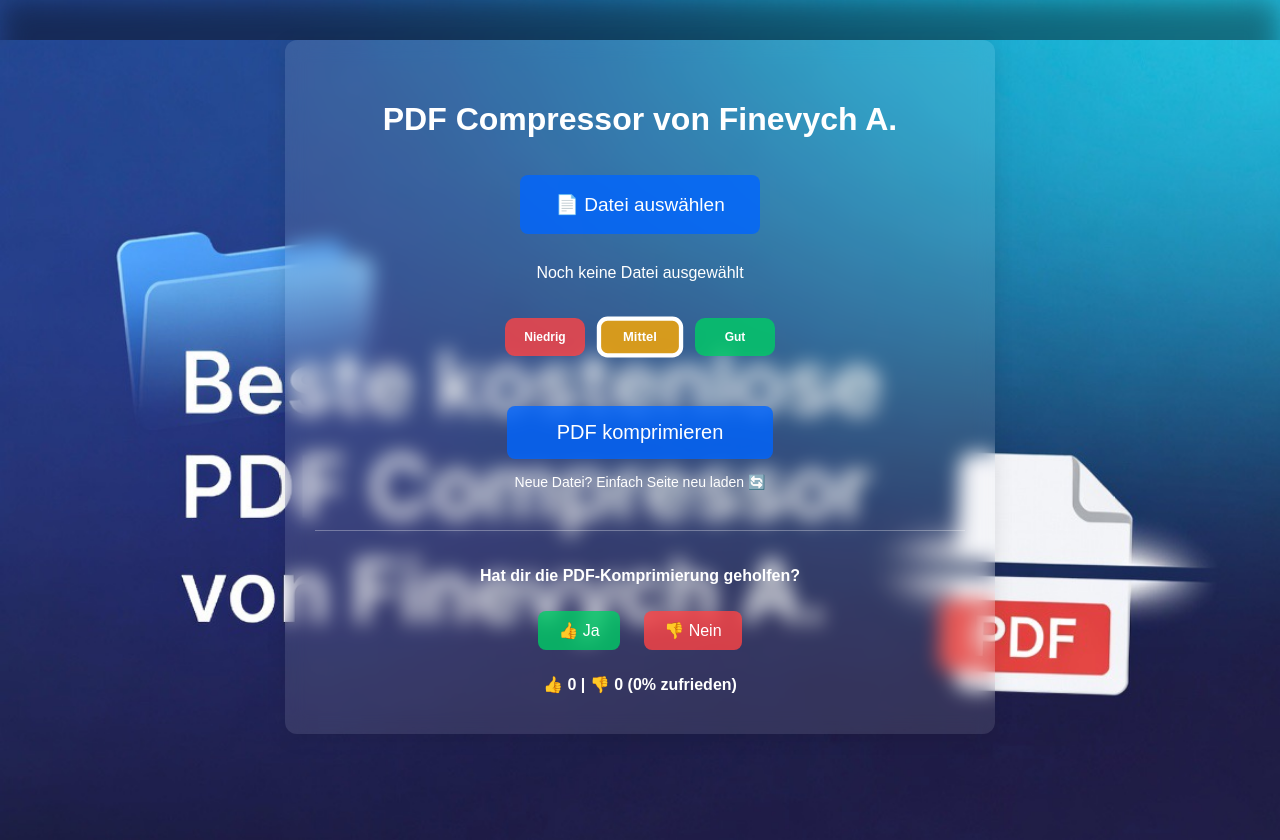
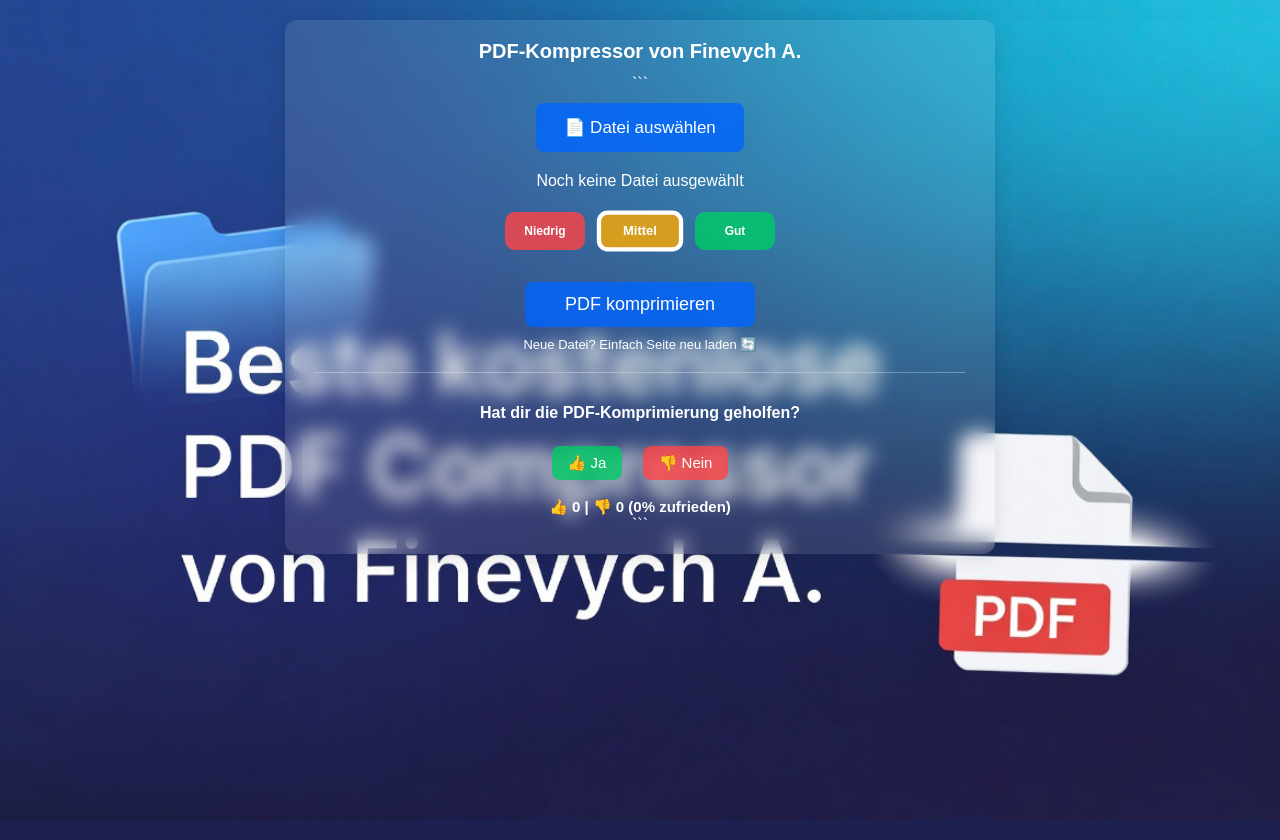
Before and after one commit to fin325/pdf-compressor-web, a Flask app: page / in a window 1280 px wide. Run offline with Flask 3, Linux system fonts and the light colour scheme; data that the repository does not hold is empty; some libraries are stand-ins or nearby versions.

Commit message:
index.html aktualisieren

````diff
--- a/templates/index.html
+++ b/templates/index.html
@@ -1,4 +1,5 @@
 <!DOCTYPE html>
+
 <html lang="de">
 <head>
 <meta charset="UTF-8">
@@ -17,7 +18,7 @@
         position: relative;
     }
 
-    /* overlay для blur (чтобы фон был виден сквозь контейнер) */
+```
 body::before {
     content: "";
     position: fixed;
@@ -30,35 +31,41 @@
 /* ===== Передний стеклянный контейнер ===== */
 .container {
     max-width: 650px;
-        margin: 40px auto;
-        background: rgba(255,255,255,0.1); /* почти прозрачный */
-        padding: 40px 30px;
+    margin: 20px auto;           /* было 40px — уменьшен отступ сверху */
+    background: rgba(255,255,255,0.1);
+    padding: 20px 30px;          /* было 40px 30px — уменьшен padding */
     border-radius: 12px;
     box-shadow: 0 4px 20px rgba(0,0,0,0.1);
     backdrop-filter: blur(10px);
-        color: white; /* текст белый */
+    color: white;
 }
 
-    h1 { color: white; }
+/* ===== Заголовок — меньше шрифт ===== */
+h1 {
+    color: white;
+    font-size: 20px;             /* было ~32px по умолчанию */
+    margin: 0 0 12px 0;          /* уменьшен отступ снизу */
+    font-weight: bold;
+}
 
 input[type="file"] { display: none; }
 
 .custom-file-upload {
     display: inline-block;
-        padding: 18px 35px;
-        font-size: 19px;
+    padding: 14px 28px;          /* было 18px 35px */
+    font-size: 17px;             /* было 19px */
     background-color: rgba(0,102,255,0.8);
     color: white;
     border-radius: 8px;
     cursor: pointer;
-        margin: 15px 0;
+    margin: 10px 0;              /* было 15px */
     transition: background 0.3s;
 }
 .custom-file-upload:hover { background-color: rgba(0,82,204,0.8); }
 
-    #file-name { margin: 15px 0 30px 0; font-size: 16px; min-height: 24px; color: white; }
+#file-name { margin: 10px 0 20px 0; font-size: 16px; min-height: 20px; color: white; } /* было 15px 0 30px, min-height 24px */
 
-    .quality-buttons { display: flex; justify-content: center; gap: 15px; flex-wrap: wrap; margin: 30px 0; }
+.quality-buttons { display: flex; justify-content: center; gap: 15px; flex-wrap: wrap; margin: 20px 0; } /* было 30px */
 .quality-btn { padding: 8px 16px; font-size: 12px; border: none; border-radius: 10px; cursor: pointer; font-weight: bold; min-width: 80px; transition: transform 0.2s; }
 .low { background-color: rgba(255,68,68,0.8); color: white; }
 .medium { background-color: rgba(255,170,0,0.8); color: white; }
@@ -66,33 +73,33 @@
 .quality-btn.active { border: 4px solid white; transform: scale(1.08); }
 
 button[type="submit"] {
-        padding: 15px 50px;
-        font-size: 20px;
+    padding: 12px 40px;          /* было 15px 50px */
+    font-size: 18px;             /* было 20px */
     background-color: rgba(0,102,255,0.8);
     color: white;
     border: none;
     border-radius: 8px;
     cursor: pointer;
-        margin-top: 20px;
+    margin-top: 12px;            /* было 20px */
     transition: background 0.3s, transform 0.2s;
 }
 button[type="submit"]:hover { background-color: rgba(0,82,204,0.8); transform: scale(1.02); }
 
 .loading {
     display: none;
-        margin: 25px auto;
-        padding: 15px 30px;
+    margin: 15px auto;           /* было 25px */
+    padding: 12px 24px;          /* было 15px 30px */
     background-color: rgba(255,255,255,0.2);
     border-radius: 8px;
-        font-size: 18px;
+    font-size: 16px;             /* было 18px */
     color: white;
 }
 
-    .feedback { margin-top: 40px; padding-top: 20px; border-top: 1px solid rgba(255,255,255,0.3); }
+.feedback { margin-top: 20px; padding-top: 15px; border-top: 1px solid rgba(255,255,255,0.3); } /* было 40px, 20px */
 .feedback button {
-        padding: 10px 20px;
-        font-size: 16px;
-        margin: 10px;
+    padding: 8px 16px;           /* было 10px 20px */
+    font-size: 15px;             /* было 16px */
+    margin: 8px;                 /* было 10px */
     border: none;
     border-radius: 8px;
     cursor: pointer;
@@ -101,17 +108,20 @@
 .like-btn { background-color: rgba(0,204,102,0.8); color: white; }
 .dislike-btn { background-color: rgba(255,68,68,0.8); color: white; }
 
-    #feedback-result { margin-top: 15px; font-size: 16px; color: white; font-weight: bold; }
+#feedback-result { margin-top: 10px; font-size: 15px; color: white; font-weight: bold; }
 .feedback button:disabled { opacity: 0.5; cursor: not-allowed; transform: none !important; }
 
-    .reload-hint { margin-top:15px; font-size:14px; color:white; }
+.reload-hint { margin-top: 10px; font-size: 13px; color: white; }
+```
+
 </style>
 </head>
 <body>
 
 <div class="container">
-    <h1>PDF Compressor von Finevych A.</h1>
+    <h1>PDF-Kompressor von Finevych A.</h1>
 
+```
 <form id="uploadForm" action="/compress" method="POST" enctype="multipart/form-data">
     <label for="pdf_file" class="custom-file-upload">📄 Datei auswählen</label>
     <input type="file" id="pdf_file" name="pdf_file" accept="application/pdf" required>
@@ -137,11 +147,11 @@
     <button class="dislike-btn" id="dislikeBtn" onclick="sendFeedback('dislike')">👎 Nein</button>
     <div id="feedback-result">Lade Statistik...</div>
 </div>
+```
+
 </div>
 
 <script>
-// ==========================
-// выбор качества
 const form = document.getElementById('uploadForm');
 const submitBtn = document.getElementById('submitBtn');
 const loadingDiv = document.getElementById('loading');
@@ -172,7 +182,6 @@
     loadingDiv.style.display = 'block';
 };
 
-// feedback
 async function sendFeedback(action) {
     try {
         const res = await fetch("/feedback", {
````
Lines whose indentation alone changed are shown as unchanged.
